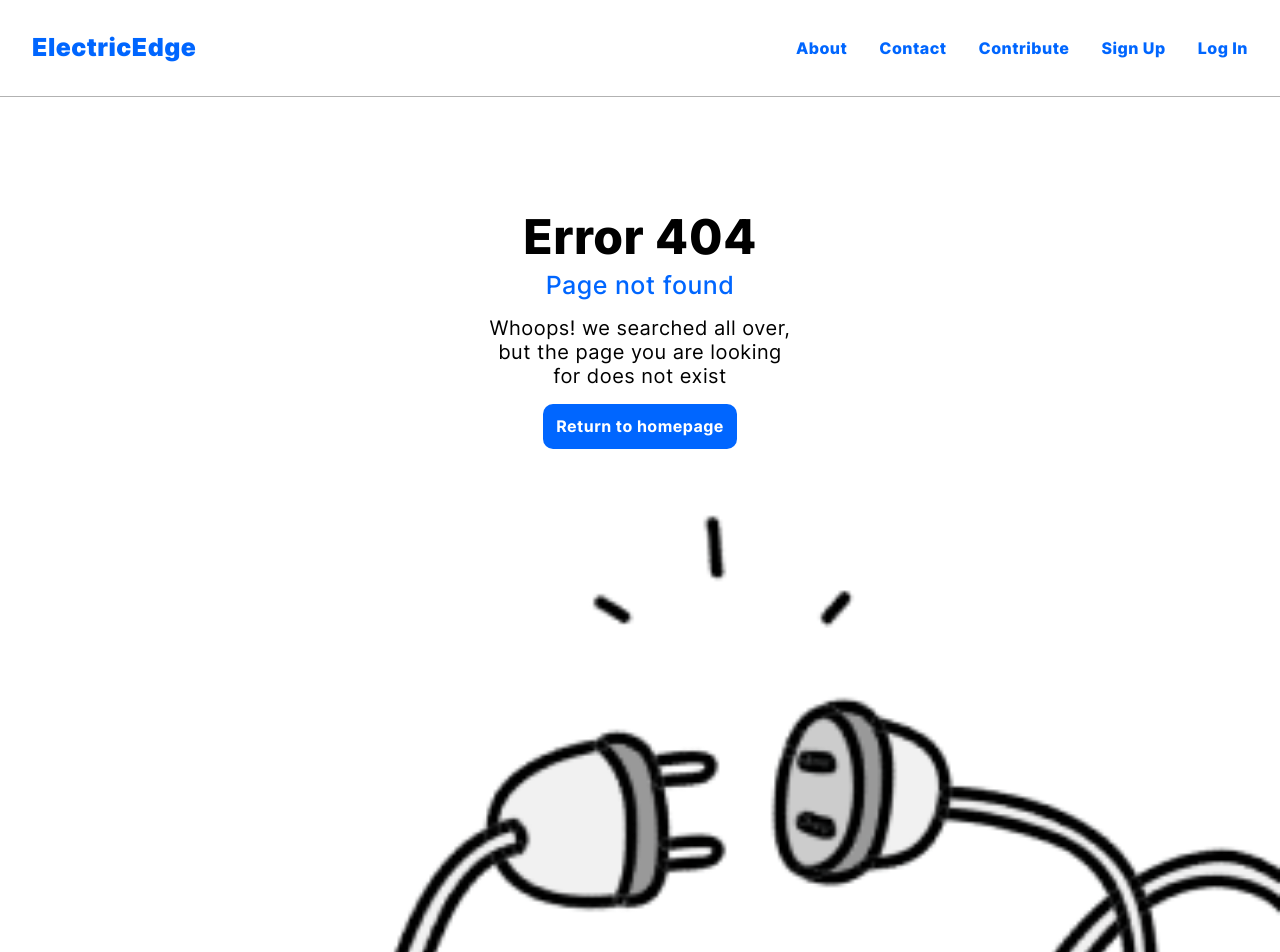
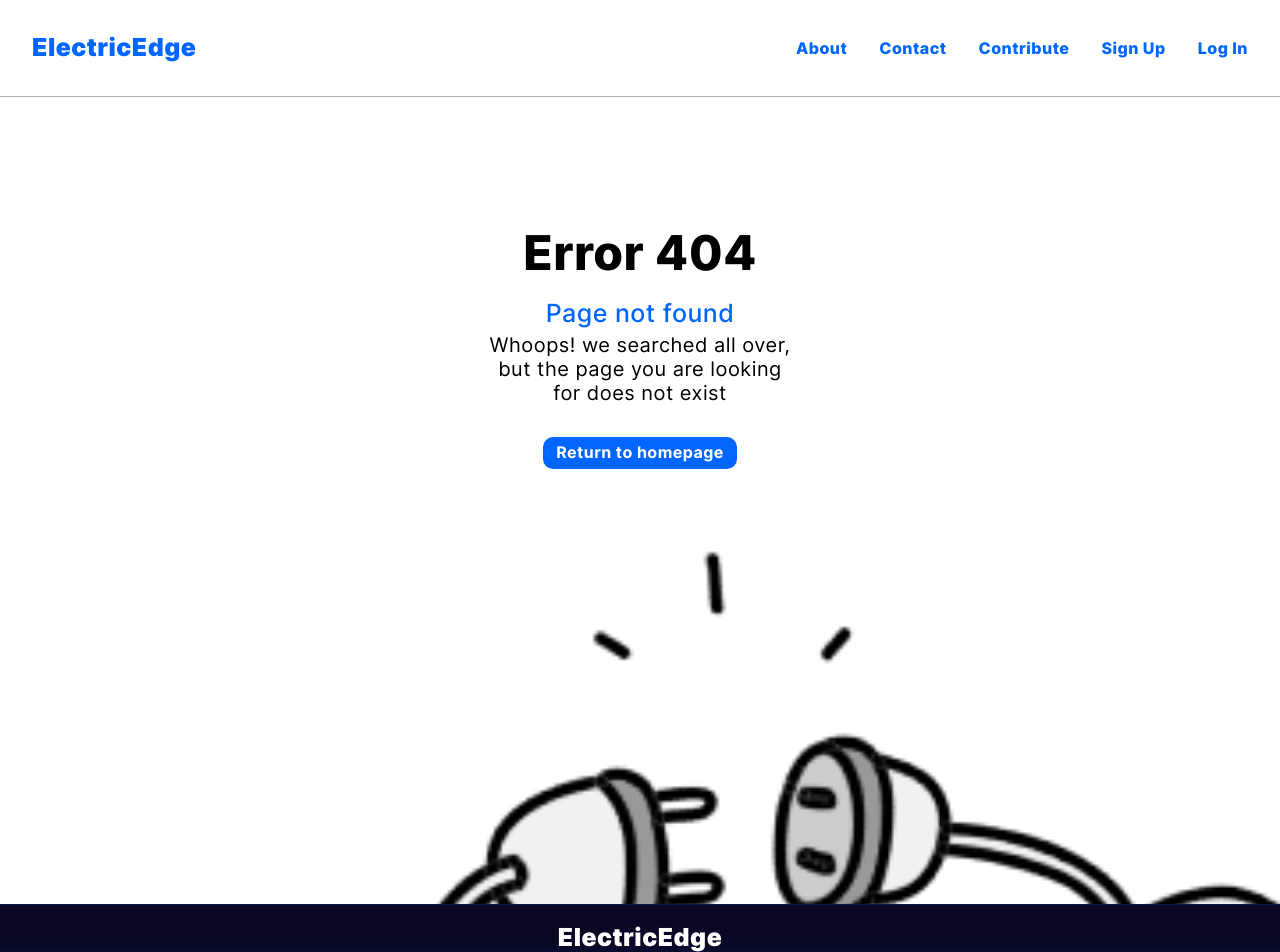
Before and after one commit to krishabbashyal/electric-edge, a Vue app in the folder client/: page / in a window 1280 px wide. Shown: the top 952 px of the page. Built offline with nearby package versions, Linux system fonts and the light colour scheme.

Commit message:
Changes
The changes made are as follows:
- Adjusted margins and padding in 404 page
- Adjusted navbar height, so that there isn't a problem with spacing
- Changed name for 404 page component to "Error404NotFound"

Changed that need to be made
- 404 page scaling

```diff
--- a/client/src/App.vue
+++ b/client/src/App.vue
@@ -1,7 +1,7 @@
 <template>
   <div>
     <!-- <navigation-bar /> -->
-    <doesntExist />
+    <Error404NotFound />
     <!-- <hero-section />
     <about-application />
     <how-it-works /> -->
@@ -15,7 +15,7 @@
 // import AboutApplication from "./components/AboutApplication.vue";
 // import HowItWorks from "./components/HowItWorks.vue";
 // import LandingPageFooter from "./components/LandingPageFooter.vue";
-import doesntExist from "./components/404Page.vue";
+import Error404NotFound from "./components/404Page.vue";
 
 export default {
   name: "App",
@@ -25,7 +25,7 @@ export default {
     // AboutApplication,
     // HowItWorks,
     // LandingPageFooter,
-    doesntExist,
+    Error404NotFound,
   },
 };
 </script>
--- a/client/src/components/404Page.vue
+++ b/client/src/components/404Page.vue
@@ -1,6 +1,7 @@
 <template>
   <div>
     <NavigationBar />
+    <div class="ErrorMsg">
       <h1>Error 404</h1>
       <h3>Page not found</h3>
       <p>
@@ -13,6 +14,7 @@
         src="../assets/images/404PagePicture.png"
         alt="Extension Cord Unplugged"
       />
+    </div>
     <ApplicationFooter />
   </div>
 </template>
@@ -22,7 +24,7 @@ import ApplicationFooter from "./ApplicationFooter.vue";
 import NavigationBar from "./NavigationBar.vue";
 
 export default {
-  name: "doesntExist",
+  name: "Error404NotFound",
   components: {
     ApplicationFooter,
     NavigationBar,
@@ -39,8 +41,9 @@ export default {
 }
 
 h1 {
-  margin: auto;
-  margin-top: 6rem;
+  /* margin: auto; */
+  margin-bottom: 1rem;
+  /* margin-top: 5vh; */
   font-family: "Inter";
   font-style: normal;
   font-weight: 800;
@@ -51,8 +54,8 @@ h1 {
   text-align: center;
 }
 h3 {
-  margin: auto;
-  margin-top: 0.25rem;
+  margin-bottom: 0rem;
+  /* margin-top: 0.25rem; */
   font-family: "Inter";
   font-style: normal;
   font-weight: 500;
@@ -64,17 +67,15 @@ h3 {
 }
 p {
   margin: auto;
-  margin-top: 1rem;
-
+  margin-bottom: 1rem;
+  margin-top: .3rem;
   font-family: "Inter";
   font-style: normal;
   font-weight: 400;
   font-size: 20px;
   line-height: 24px;
   display: flex;
-
   text-align: center;
-
   color: #000000;
 }
 button {
@@ -87,7 +88,15 @@ button {
   font-style: normal;
   margin: auto;
   margin-top: 1rem;
+  margin-bottom: 1rem;
   height: 45px;
+}
+img {
+  display: block;
+  margin-left: auto;
+  margin-right: auto;
+  margin-bottom: 1%;
+  width: 100%;
 }
 .ButtonContent {
   font-family: "Inter";
@@ -102,11 +111,8 @@ button {
 
   color: #ffffff;
 }
-img {
-  display: block;
-  margin-left: auto;
-  margin-right: auto;
-  margin-bottom: 1.9rem;
-  width: 100%;
+.ErrorMsg {
+  max-height: 85vh;
+  padding-top: 10vw;
 }
 </style>
--- a/client/src/components/NavigationBar.vue
+++ b/client/src/components/NavigationBar.vue
@@ -80,8 +80,10 @@ export default {
   border-bottom: 1px solid rgba(0, 0, 0, 0.301);
 }
 
+/* this is what i changed to fix the spacing */
 .header-spacing {
-  padding-bottom: 7rem;
+  height: 6rem;
+  /* padding-bottom: 7rem; */
 }
 
 h1 {
```
Lines whose indentation alone changed are shown as unchanged.
